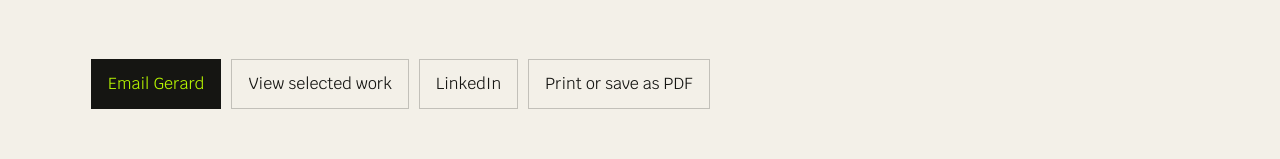
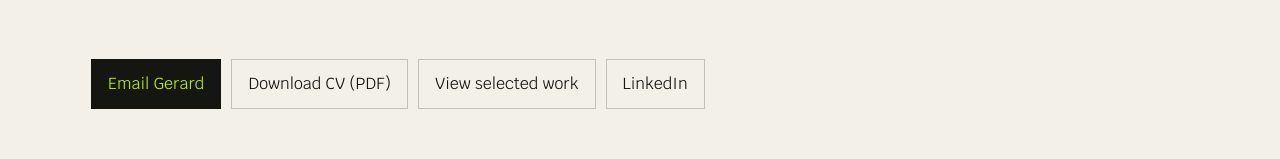
Before and after one commit to doesdesignwork/portfolio, a Next.js app: page /cv in a window 1280 px wide. Shown: the part 726-885 px from the top of the page. Built offline with nearby package versions, Linux system fonts and the light colour scheme; no server answers.

Commit message:
Add downloadable CV PDF

```diff
--- a/app/components/print-button.tsx
+++ /dev/null
@@ -1,9 +0,0 @@
-"use client";
-
-export function PrintButton() {
-  return (
-    <button type="button" onClick={() => window.print()}>
-      Print or save as PDF
-    </button>
-  );
-}
--- a/app/cv/page.tsx
+++ b/app/cv/page.tsx
@@ -1,7 +1,6 @@
 import type { Metadata } from "next";
 import Link from "next/link";
 import { InteriorHeader } from "@/app/components/interior-header";
-import { PrintButton } from "@/app/components/print-button";
 import { lastModified, siteUrl } from "@/lib/site";
 import styles from "@/app/editorial-pages.module.css";
 
@@ -180,6 +179,13 @@ export default function CvPage() {
           </p>
           <div className={styles.cvActions}>
             <a href="mailto:g@doesdesignwork.com">Email Gerard</a>
+            <a
+              href="/gerard-teo-creative-lead-senior-designer-cv.pdf"
+              download="Gerard_Teo_Creative_Lead_Senior_Designer_CV.pdf"
+              type="application/pdf"
+            >
+              Download CV (PDF)
+            </a>
             <Link href="/#work">View selected work</Link>
             <a
               href="https://www.linkedin.com/in/gerard-teo-0b106429/"
@@ -188,7 +194,6 @@ export default function CvPage() {
             >
               LinkedIn
             </a>
-            <PrintButton />
           </div>
         </header>
 
```
Also changed, not shown: 1 other file (tests, documents, lock files or other folders).
